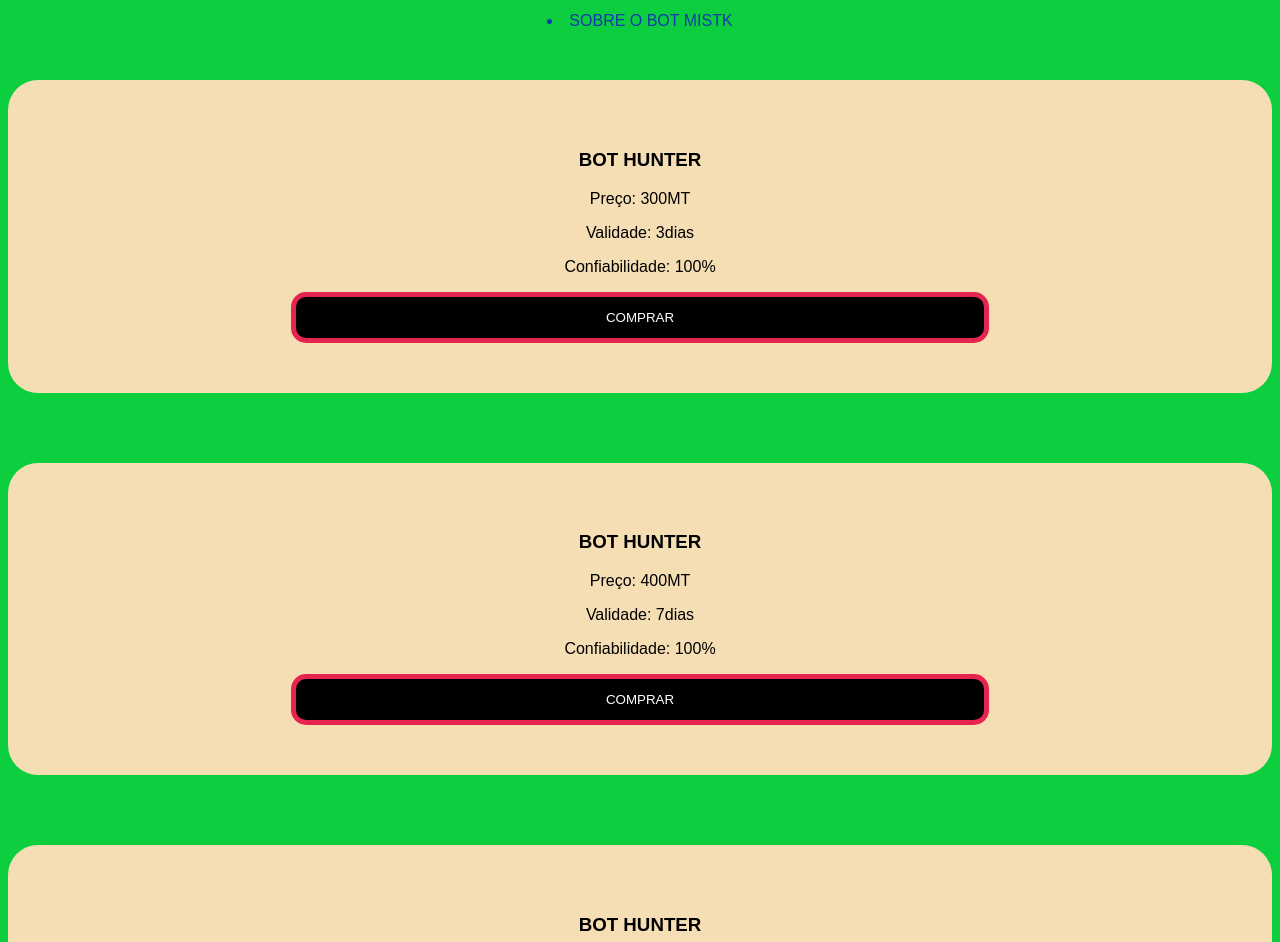
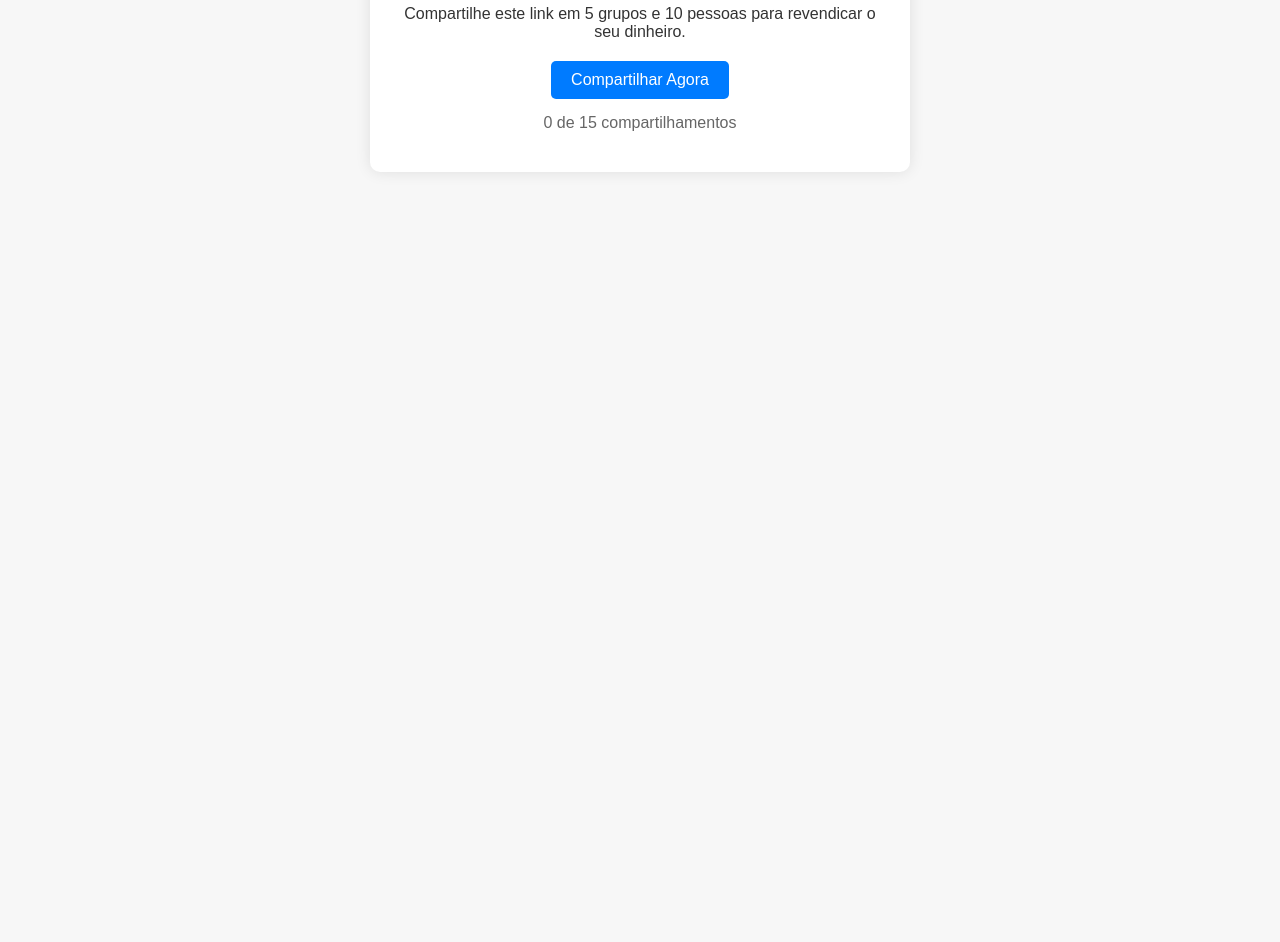
Before and after one commit to sauloSM2008/www.htts-mistkbots, a plain HTML site: page index.html in a window 1280 px wide. Shown: the part 438-1380 px from the top of the page. After the commit the page ends 800 px from the top, so only its background shows below. Drawn offline with Linux system fonts and the light colour scheme.

Commit message:
Bom
Noviada

```diff
--- a/index.html
+++ b/index.html
@@ -1,116 +1,205 @@
 <!DOCTYPE html>
-<html>
+<html lang="pt-BR">
+<head>
+    <meta charset="UTF-8">
+    <meta name="viewport" content="width=device-width, initial-scale=1.0">
+    <title>Compartilhe para Acessar</title>
+    <style>
+        body {
+            font-family: Arial, sans-serif;
+            background-color: #f7f7f7;
+            margin: 0;
+            padding: 0;
+            display: flex;
+            justify-content: center;
+            align-items: center;
+            height: 100vh;
+            color: #333;
+            overflow: hidden;
+        }
+        .container {
+            background: white;
+            border-radius: 10px;
+            box-shadow: 0px 0px 15px rgba(0, 0, 0, 0.1);
+            text-align: center;
+            padding: 20px;
+            width: 90%;
+            max-width: 500px; /* Aumenta o tamanho máximo da largura */
+            position: relative;
+        }
+        .container h1 {
+            color: #007BFF;
+            margin-bottom: 20px;
+        }
+        .container p {
+            font-size: 16px;
+            margin-bottom: 20px;
+        }
+        .container button {
+            background-color: #007BFF;
+            color: white;
+            border: none;
+            border-radius: 5px;
+            padding: 10px 20px;
+            cursor: pointer;
+            font-size: 16px;
+        }
+        .container button:disabled {
+            background-color: #ccc;
+            cursor: not-allowed;
+        }
+        .progress {
+            margin-top: 15px;
+            font-size: 14px;
+            color: #666;
+        }
+        .scroll-container {
+            position: absolute;
+            bottom: 0; /* Alinha a rolagem ao fundo da div */
+            left: 0;
+            right: 0;
+            height: 40px;
+            overflow: hidden;
+        }
+        .scroll-content {
+            display: flex;
+            flex-direction: column;
+            font-size: 14px;
+            color: #007BFF;
+            font-weight: bold;
 
-<head>
-  <meta charset="UTF-8">
-  <meta name="viewport" content="width=device-width, initial-scale=1">
-  <title>Vendas de bots aviator 100% confiavel</title>
-
-  <style>
-    body {
-      background: #0CCE3E;
-       font-family: Arial, sans-serif;
-    }
-
-    h2 {
-      text-align: center;
-    }
-    h3,p {
-      text-align: center;
-    }
-
-    .btn {
-        border-radius: 15px;
-        padding: 13px;
-        justify-content: center;
-        align-items: center;
-        background: #000000;
-        margin: 0 auto;
-        color: white;
-        border: 5px solid #E52450;
-        width: 60%;
-
-      }
-
-    .container1 {
-      background-color: wheat;
-      text-size: 16px;
-      border-radius: 30px;
-      margin-bottom: 70px;
-      padding: 50px;
-
-    }
-
-    .container {
-    margin-bottom: 50px;
-    color: #1138B1;
-    }
-
-    #sobre {
-      text-size: 14px;
-      margin-top: 8px;
-      background: #2D3586;
-      padding: 10px;
-    }
-
-    #m {
-      font
-    }
-
-  </style>
+            white-space: nowrap;
+            animation: scrollUp 20s linear infinite; /* Ajusta a duração para uma rolagem contínua e suave */
+        }
+        @keyframes scrollUp {
+            0% { transform: translateY(100%); }
+            100% { transform: translateY(-100%); }
+        }
+        .image-container {
+            margin-bottom: 20px;
+        }
+        .image-container img {
+            width: 100%;
+            height: 150px;
+            max-width: 400px; /* Define o tamanho máximo da imagem */
+            border-radius: 10px;
+            box-shadow: 0px 0px 15px rgba(0, 0, 0, 0.1);
+        }
+        .buttons-container {
+            display: flex;
+            justify-content: center;
+            gap: 10px; /* Espaço entre os botões */
+            margin-top: 20px;
+        }
+        .buttons-container a {
+            text-decoration: none;
+        }
+        .button {
+            background-color: #28a745;
+            color: white;
+            border: none;
+            border-radius: 5px;
+            padding: 10px 20px;
+            cursor: pointer;
+            font-size: 16px;
+            display: inline-block;
+            text-align: center;
+            transition: background-color 0.3s;
+        }
+        .button:hover {
+            background-color: #218838;
+        }
+        .button.secondary {
+            background-color: #dc3545;
+        }
+        .button.secondary:hover {
+            background-color: #c82333;
+        }
+        .hidden {
+            display: none;
+        }
+    </style>
 </head>
-
 <body>
-
-    <h2>BOTS AVIATOR 100% FUNCIONAL</h2>
-
-    <div class="container1">
-      <h3>BOT MISTK</h3>
-      <p>Preço: 500MT</p>
-      <p>Validade: 4dias</p>
-      <p>Confiabilidade: 100%</p>
-      <center><button class="btn" onclick="comprar('HUNTER', '7 dias', '600MT')">COMPRAR</button></center>
-         </div>
-
-    <div class="container"><center><li><a  onclick="location.href='mistk.html'">SOBRE O BOT MISTK</a></li></li></center></div>
-
-     <div class="container1">
-      <h3>BOT HUNTER</h3>
-      <p>Preço: 300MT</p>
-      <p>Validade: 3dias</p>
-      <p>Confiabilidade: 100%</p>
-      <center><button class="btn" onclick="comprar('HUNTER', '7 dias', '600MT')">COMPRAR</button></center>
-
+    <div class="container">
+        <div class="image-container">
+            <img src="ta.png" alt="Imagem Atraente"> <!-- Substitua o link da imagem pela URL da imagem desejada -->
+        </div>
+        <h1>Revindique seu Dinheiro</h1>
+        <p>Compartilhe este link em 5 grupos e 10 pessoas para revendicar o seu dinheiro.</p>
+        <button id="shareBtn" onclick="shareLink()">Compartilhar Agora</button>
+        <p class="progress" id="progressText">0 de 15 compartilhamentos</p>
+        <a href="https://gulo.me/Revendique_seu_dinheiro" id="link" class="hidden">Clique aqui para acessar o link</a>
+        <div class="scroll-container">
+            <div class="scroll-content" id="scrollContent"></div>
+        </div>
+        <div id="buttons" class="hidden buttons-container">
+            <a href="https://track.africabetpartners.com/visit/?bta=36968&nci=6280" target="_blank" class="button">Revendicar</a>
+            <a href="https://media.888africa.com/C.ashx?btag=a_4176b_437c_&affid=3450&siteid=4176&adid=437&c=" target="_blank" class="button secondary">Revendicar</a>
+        </div>
     </div>
 
-         <div class="container1">
-      <h3>BOT HUNTER</h3>
-      <p>Preço: 400MT</p>
-      <p>Validade: 7dias</p>
-      <p>Confiabilidade: 100%</p>
-      <center><button class="btn" onclick="comprar('HUNTER', '7 dias', '600MT')">COMPRAR</button></center>
+    <script>
+        let shares = 0;
+        const requiredShares = 15;
 
-    </div>
+        function shareLink() {
+            const shareMessage = "Revendique já o seu dinheiro por direito corra agora clique aqui👇 https://gulo.me/revendique_seu_dinheiro_ja";
+            const whatsappUrl = `https://wa.me/?text=${encodeURIComponent(shareMessage)}`;
 
-         <div class="container1">
-      <h3>BOT HUNTER</h3>
-      <p>Preço: 700MT</p>
-      <p>Validade: 20dias</p>
-      <p>Confiabilidade: 100%</p>
-     <center><button class="btn" onclick="comprar('HUNTER', '7 dias', '600MT')">COMPRAR</button></center>
-         </div>
+            window.open(whatsappUrl, '_blank');
 
-           <div class="container"><center><li><a  onclick="location.href='hunter.html'">SOBRE O BOT HUNTER</a></li></li></center></div>
+            // Adiciona um atraso de 1 segundo antes de atualizar o contador de compartilhamentos
+            setTimeout(() => {
+                shares++;
+                document.getElementById('progressText').innerText = `${shares} de ${requiredShares} compartilhamentos`;
 
+                if (shares >= requiredShares) {
+                    document.getElementById('link').style.display = 'none';
+                    document.getElementById('shareBtn').disabled = true;
+                    document.getElementById('progressText').innerText = "Compartilhamento completo! Você pode acessar o link.";
+                    document.getElementById('buttons').classList.remove('hidden');
+                }
+            }, 1000); // 1000 milissegundos = 1 segundo
+        }
 
-        <script>
+        function getRandomPhoneNumber() {
+            const prefixes = ['84', '85'];
+            const prefix = prefixes[Math.floor(Math.random() * prefixes.length)];
+            let number = prefix + Math.floor(Math.random() * 10000000).toString().padStart(7, '0');
+            const indices = [];
+            while (indices.length < 3) {
+                const randIndex = Math.floor(Math.random() * 7) + 2; // Evita os dois primeiros dígitos
+                if (!indices.includes(randIndex)) {
+                    indices.push(randIndex);
+                }
+            }
+            indices.forEach(index => {
+                number = number.substring(0, index) + '*' + number.substring(index + 1);
+            });
+            const amount = Math.floor(Math.random() * 9000) + 1000; // Valor sacado aleatório entre 1000 e 9999
+            return `${number} sacou ${amount}MT`;
+        }
 
-          function comprar(bot, periodo, preco) {
-            window.open("https://wa.me/258878530996?text=Ol?! Gostaria de comprar o BOT " + bot + " por " + periodo + " pelo valor de " + preco + ".");
-          }
-        </script>
-    </div>
+        function generateScrollingContent() {
+            const scrollContent = document.getElementById('scrollContent');
+            for (let i = 0; i < 10; i++) { // Gera 10 números aleatórios imediatamente ao carregar a página
+                const phoneNumber = getRandomPhoneNumber();
+                const pElement = document.createElement("p");
+                pElement.textContent = phoneNumber;
+                scrollContent.appendChild(pElement);
+            }
+            setInterval(() => {
+                for (let i = 0; i < 10; i++) { // Continua gerando 10 números a cada 30 segundos
+                    const phoneNumber = getRandomPhoneNumber();
+                    const pElement = document.createElement("p");
+                    pElement.textContent = phoneNumber;
+                    scrollContent.appendChild(pElement);
+                }
+            }, 30000); // Adiciona novos números a cada 30 segundos
+        }
 
+        generateScrollingContent(); // Inicia a rolagem ao carregar a página
+    </script>
 </body>
-
 </html>
```
Also changed, not shown: ta.png (added).
